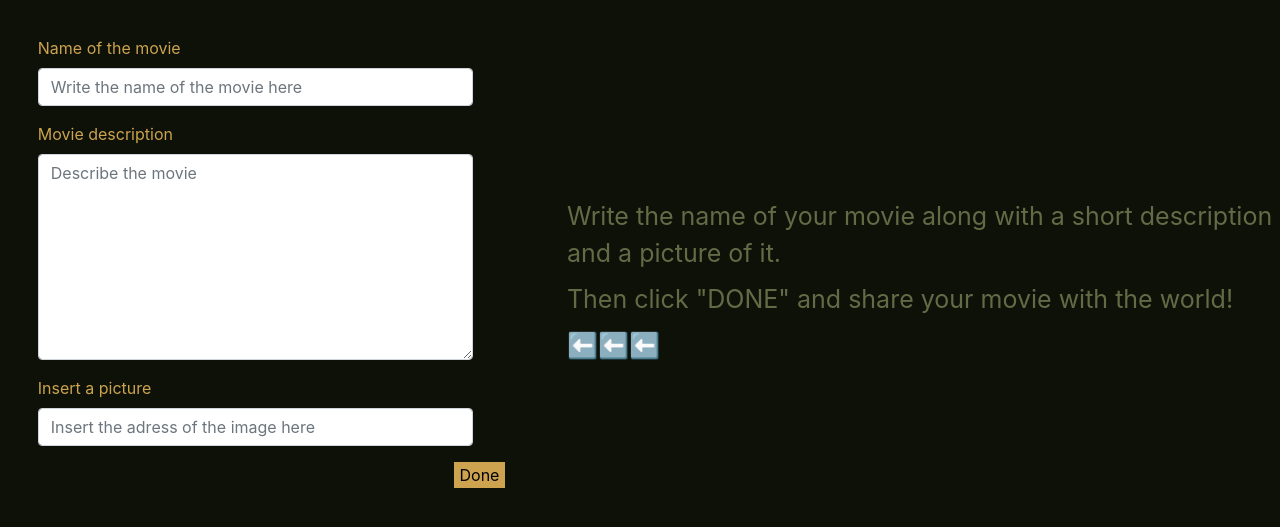
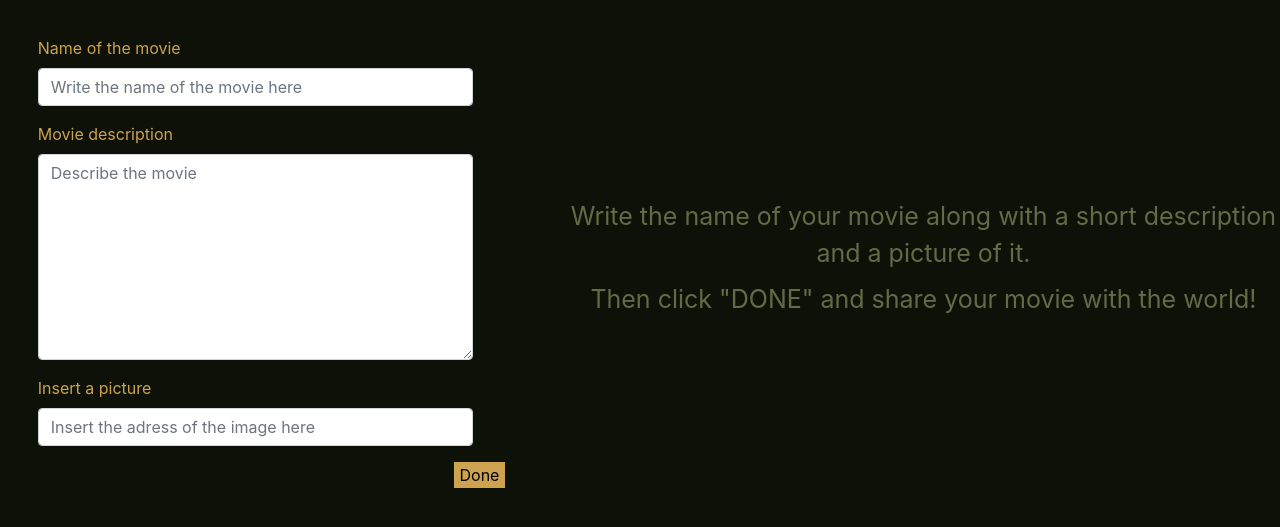
Before and after one commit to rapolek/KMovies, a plain HTML site: page project/Suggest a Movie.html in a window 1280 px wide. Shown: the part 225-752 px from the top of the page. Drawn offline with nearby package versions, Linux system fonts and the light colour scheme.

Commit message:
update Suggest a Movie.html

```diff
--- a/project/Suggest a Movie.html
+++ b/project/Suggest a Movie.html
@@ -54,9 +54,9 @@
     </div>
     <button type="button" class="button">Done</button>
   </form>
+
   <p class="one"> Write the name of your movie along with a short description and a picture of it.</p>
   <p class="two">Then click "DONE" and share your movie with the world!</p>
-  <p class="three">⬅⬅⬅</p>
 
   <script src="https://code.jquery.com/jquery-3.4.1.slim.min.js"
     integrity="sha384-J6qa4849blE2+poT4WnyKhv5vZF5SrPo0iEjwBvKU7imGFAV0wwj1yYfoRSJoZ+n"
--- a/project/sgam.css
+++ b/project/sgam.css
@@ -12,6 +12,7 @@ a{
 .navbar-brand{
     font-size: 40px;
 }
+
 label{
     color: #cda34f;
 }
@@ -36,25 +37,19 @@ form{
 }
 .one{
     color: #636B46;
-    text-align: left;
+    text-align: center;
     font-size: 25px;
     margin-left: 15cm;
     margin-top: -9cm;
 }
 .two{
     color: #636B46;
-    text-align: left;
-    font-size: 25px;
-    margin-left: 15cm;
-margin-top: -2mm;
-}
-.three{
-    color: #636B46;
-    text-align: left;
+    text-align: center;
     font-size: 25px;
     margin-left: 15cm;
     margin-top: -2mm;
 }
+
 h1{
     font-size: 10px;
     text-align: left;
```
